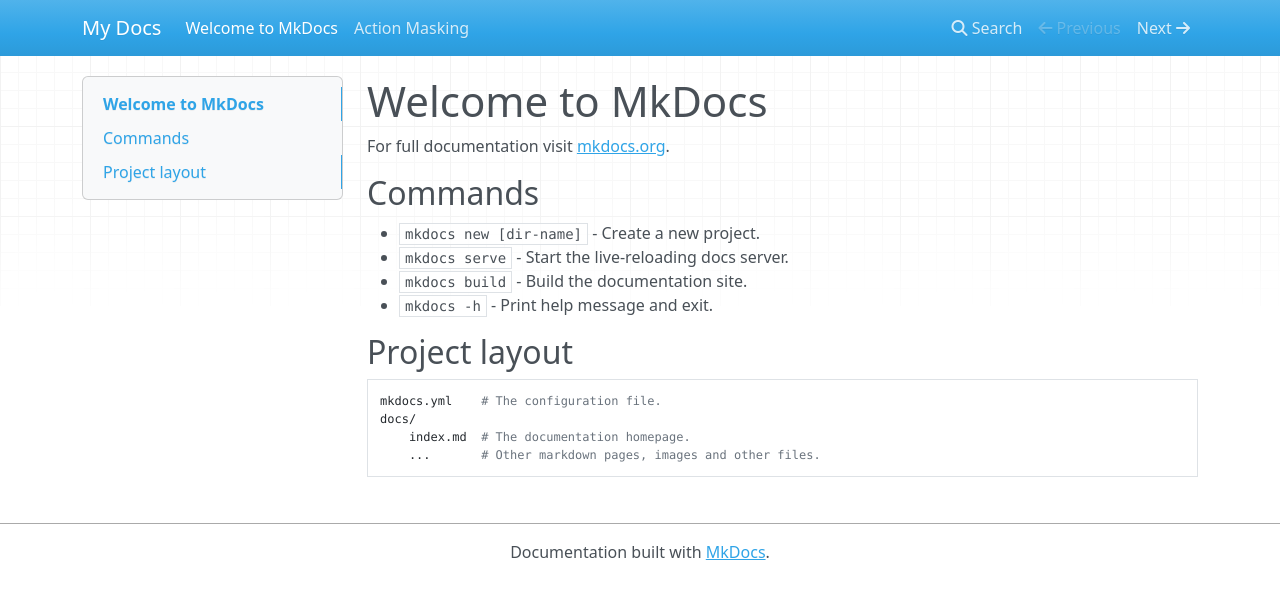
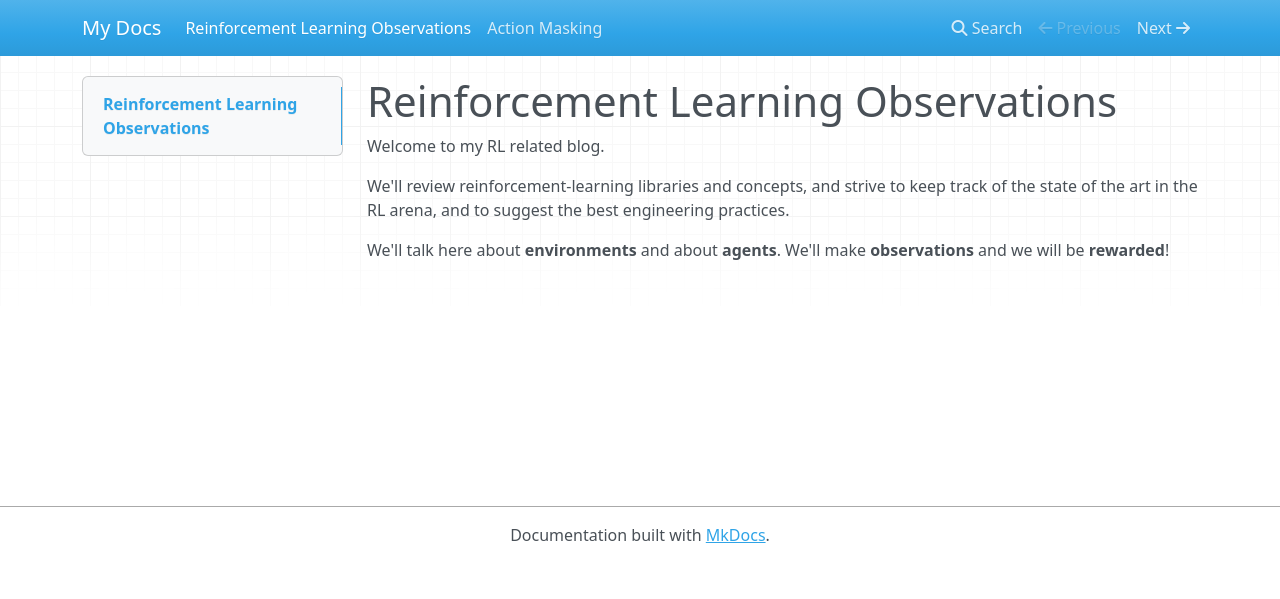
Before and after one commit to zbenmo/RLO, an MkDocs documentation site: the page built from docs/index.md, in a window 1280 px wide. Shown: the top 599 px of the page. Built offline with MkDocs 1.6.1, drawn with Linux system fonts in a browser that asks for light colours; nearby versions of some CDN libraries.

Commit message:
introduction

```diff
--- a/docs/index.md
+++ b/docs/index.md
@@ -1,17 +1,8 @@
-# Welcome to MkDocs
+# Reinforcement Learning Observations
 
-For full documentation visit [mkdocs.org](https://www.mkdocs.org).
+Welcome to my RL related blog.
 
-## Commands
+We'll review reinforcement-learning libraries and concepts, and strive
+to keep track of the state of the art in the RL arena, and to suggest the best engineering practices.
 
-* `mkdocs new [dir-name]` - Create a new project.
-* `mkdocs serve` - Start the live-reloading docs server.
-* `mkdocs build` - Build the documentation site.
-* `mkdocs -h` - Print help message and exit.
-
-## Project layout
-
-    mkdocs.yml    # The configuration file.
-    docs/
-        index.md  # The documentation homepage.
-        ...       # Other markdown pages, images and other files.
+We'll talk here about **environments** and about **agents**. We'll make **observations** and we will be **rewarded**!
```
